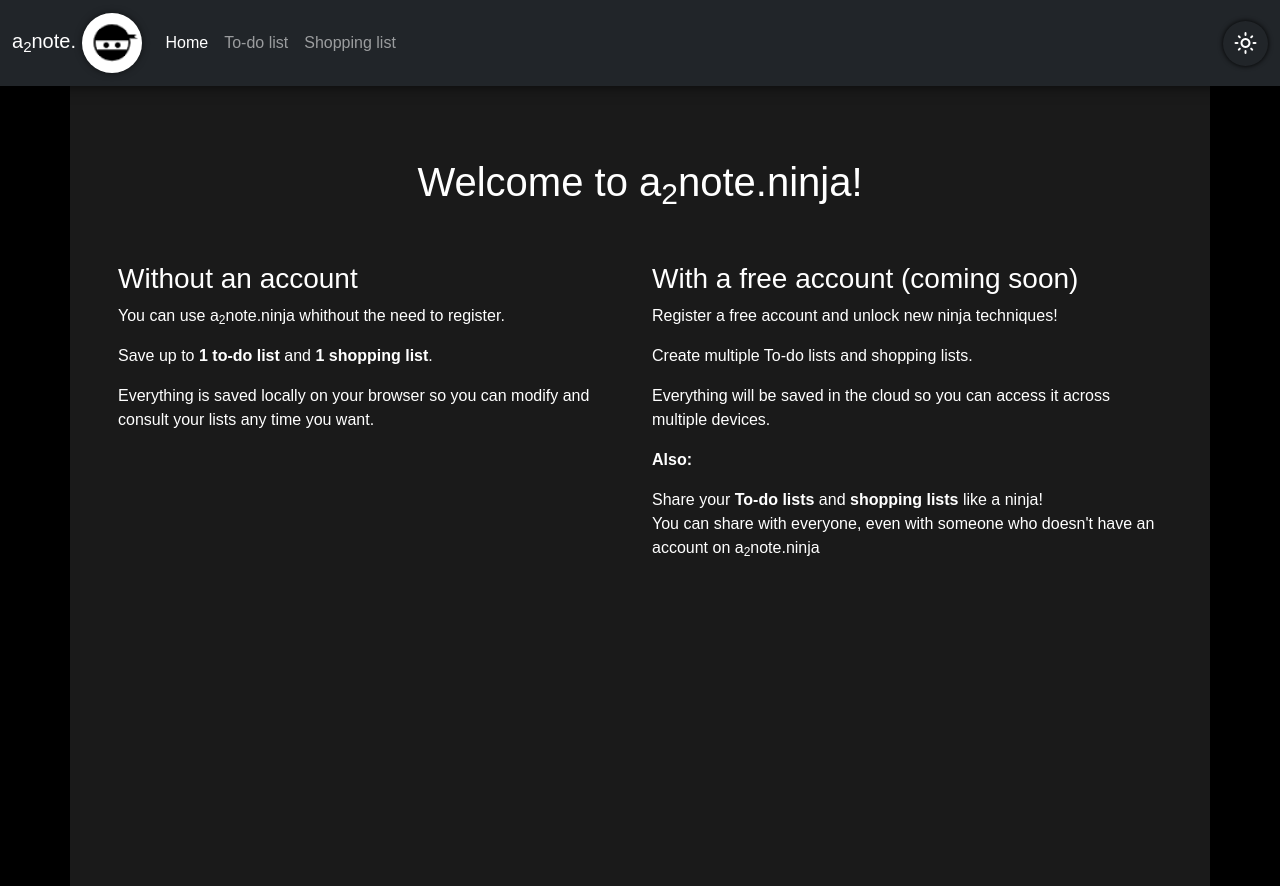
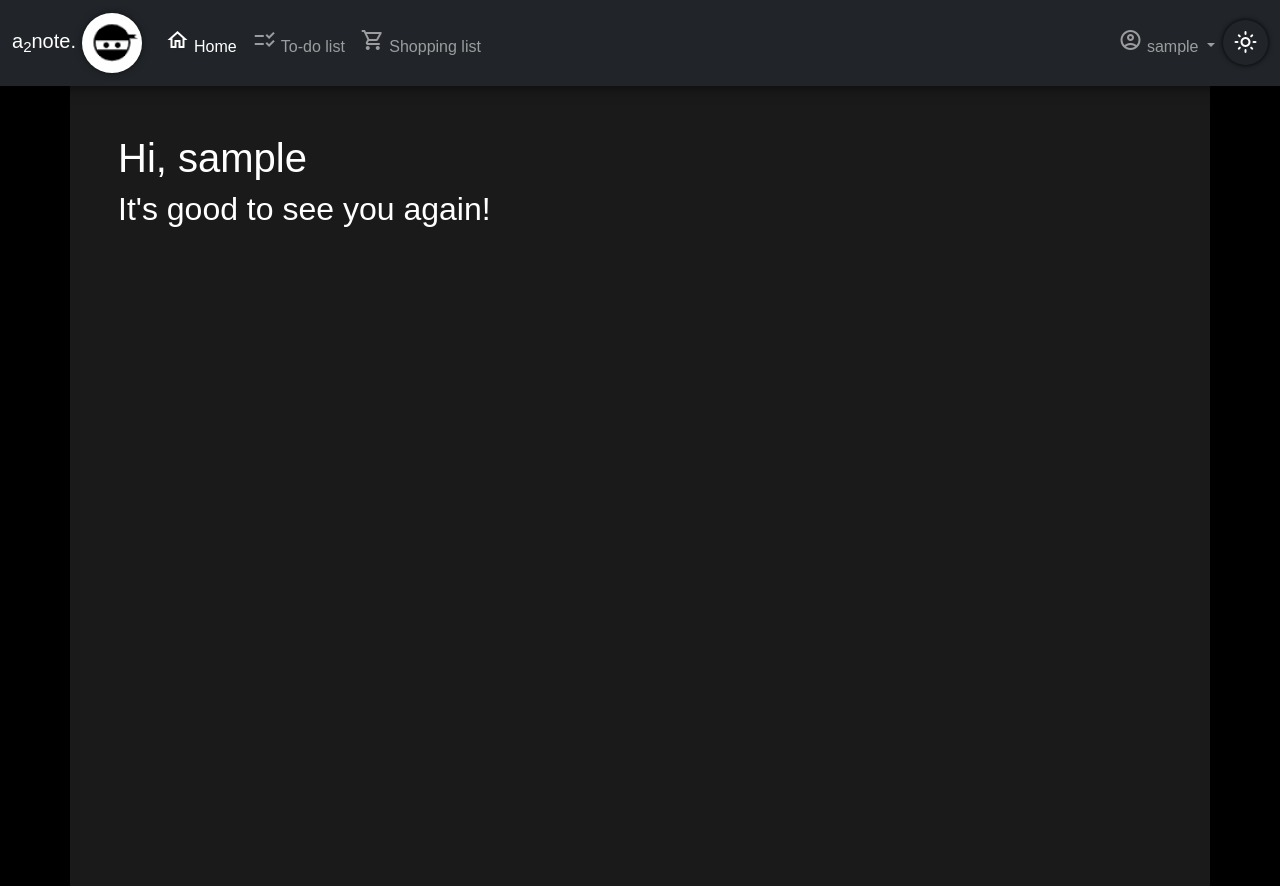
Before and after one commit to alessandro-amadelli/a2note.ninja, a Django app: page / in a window 1280 px wide. Run offline with Django 3.2, Linux system fonts and the light colour scheme; the visitor is signed in with stand-in values (Sample User, id 1).

Commit message:
Added user registration page and backend. Added my_account page in which a user can see his information. Modified navbar with the new menu for logged in users. TO-DO: New pages for creation of lists for authenticated users with different javascripts.

```diff
--- a/a2note/templates/a2note/index.html
+++ b/a2note/templates/a2note/index.html
@@ -10,6 +10,10 @@
 
 {% block body %}
   <div class="container my-container p-5">
+    {% if user.is_authenticated %}
+    <h1 class="intro-0">{% translate 'Hi,' %} {{ user.username }}</h1>
+    <h2>{% translate "It's good to see you again!" %}</h2>
+    {% else %}
     <br>
     <h1 class="intro-0" align="center">{% translate 'Welcome to a<sub>2</sub>note.ninja!' %}</h1>
     <br>
@@ -64,6 +68,7 @@
       </div>
 
     </div>
+    {% endif %}
   </div>
 
 {% endblock %}
--- a/a2note/templates/a2note/navbar.html
+++ b/a2note/templates/a2note/navbar.html
@@ -13,26 +13,42 @@
     <div class="collapse navbar-collapse" id="navbarSupportedContent">
       <ul class="navbar-nav me-auto mb-2 mb-lg-0">
         <li class="nav-item">
-          <a class="nav-link{% if request.resolver_match.url_name == 'index_view' %} active{% endif %}" aria-current="page" href="{% url 'index_view' %}">Home</a>
+          <a class="nav-link{% if request.resolver_match.url_name == 'index_view' %} active{% endif %}" aria-current="page" href="{% url 'index_view' %}">
+            <span class="material-icons-outlined">home</span> Home
+          </a>
         </li>
         <li class="nav-item">
-          <a class="nav-link{% if request.resolver_match.url_name == 'todolist_view' %} active{% endif %}" href="{% url 'todolist_view' %}">To-do list</a>
+          <a class="nav-link{% if request.resolver_match.url_name == 'todolist_view' %} active{% endif %}" href="{% url 'todolist_view' %}">
+            <span class="material-icons-outlined">checklist_rtl</span> To-do list
+          </a>
         </li>
         <li class="nav-item">
-          <a class="nav-link{% if request.resolver_match.url_name == 'shoplist_view' %} active{% endif %}" href="{% url 'shoplist_view' %}">Shopping list</a>
+          <a class="nav-link{% if request.resolver_match.url_name == 'shoplist_view' %} active{% endif %}" href="{% url 'shoplist_view' %}">
+            <span class="material-icons-outlined">shopping_cart</span> Shopping list
+          </a>
         </li>
       </ul>
       <div class="d-flex">
+        <ul class="navbar-nav me-auto mb-2 mb-lg-0">
         {% if not user.is_authenticated %}
-          <ul class="navbar-nav me-auto mb-2 mb-lg-0">
         <li class="nav-item">
           <a class="nav-link{% if request.resolver_match.url_name == 'login_view' %} active{% endif %}" aria-current="page" href="{% url 'login_view' %}">Log in</a>
         </li>
         <li class="nav-item">
           <a class="nav-link{% if request.resolver_match.url_name == 'register_view' %} active{% endif %}" aria-current="page" href="{% url 'register_view' %}">{% translate 'Register' %}</a>
         </li>
+        {% else %}
+        <li class="nav-item dropdown">
+          <a class="nav-link dropdown-toggle" href="#" id="navbarDropdown" role="button" data-bs-toggle="dropdown" aria-expanded="false">
+            <span class="material-icons-outlined">account_circle</span> {{ user.username }}
+          </a>
+          <ul class="dropdown-menu" aria-labelledby="navbarDropdown">
+            <li><a class="dropdown-item" href="{% url 'my_account_view' %}"><span class="material-icons-outlined">badge</span> {% translate 'My account' %}</a></li>
+            <li><a class="dropdown-item" href="{% url 'logout' %}"><span class="material-icons-outlined">logout</span> Logout</a></li>
           </ul>
+        </li>
         {% endif %}
+        </ul>
         <div id="darkModeSelector" aria-label="dark mode toggle">
           <span class="material-icons-outlined">light_mode</span>
         </div>
--- a/a2note/templates/a2note/register.html
+++ b/a2note/templates/a2note/register.html
@@ -46,13 +46,13 @@
           {% translate "That's it." %}
         </p>
         <h4>{% translate 'Where are data stored?' %}</h4>
-        <p>{% translate 'We chose to use existent and secure services to store the data.' %}<br>
+        <p>{% translate "We've chosen to use existent and secure services to store the data." %}<br>
           {% translate 'Account data are saved in a database on Heroku, while to-do lists and shopping lists are saved in a NoSql database on AWS, with standard encryption on rest.' %}
         </p>
 
       </div>
       <div class="form-check">
-        <input class="form-check-input" type="checkbox" id="consentCheck" name="consentCheck" value="consent" />
+        <input class="form-check-input" type="checkbox" id="consentCheck" name="consentCheck" value="consent" required/>
         <label class="form-check-label" for="consentCheck">
           {% translate 'I understand and I wish to proceed.' %}
         </label>
--- a/a2note/urls.py
+++ b/a2note/urls.py
@@ -9,7 +9,8 @@ urlpatterns = [
     path("register/", views.register, name="register_view"),
     path("register_success/", views.register_success, name="register_success"),
     path("login/", auth_views.LoginView.as_view(template_name='a2note/login.html'), name="login_view"),
-    path("logout/", auth_views.LogoutView.as_view()),
+    path("logout/", auth_views.LogoutView.as_view(), name="logout"),
+    path("my_account/", views.my_account_view, name="my_account_view"),
     path("todolist/", views.todolist, name="todolist_view"),
     path("shoplist/", views.shoplist, name="shoplist_view"),
     path("product_list_view/", views.product_list_view, name="product_list_view"),
--- a/a2note/views.py
+++ b/a2note/views.py
@@ -8,6 +8,8 @@ from django.shortcuts import render, redirect
 from django.http import JsonResponse
 
 from django.contrib.auth.models import User
+from a2note.models import AdditionalInfo
+from django.contrib.auth import authenticate, login
 
 #translation
 from django.utils.translation import gettext_lazy as _
@@ -41,8 +43,6 @@ def register_success(request):
         consent = request.POST.get("consentCheck") == "consent"
     except:
         consent = False
-
-    print(username, email, psw0, psw1, consent, sep="\n")
 
     ### Perform checks ###
 
@@ -93,14 +93,23 @@ def register_success(request):
         ip_address = request.META.get('REMOTE_ADDR')
 
     #...user registration TO-DO
+    new_user = User.objects.create_user(username=username, email=email, password=psw0)
+    additional_info = AdditionalInfo(user=new_user, consent_ip=ip_address)
+
+    #Last check and auto login of the new user
+    user = authenticate(username=username, password=psw0)
+    if user:
+        login(request, user)
 
 
     return redirect('index_view')
 
 
-def login(request):
+def login_view(request):
     return render(request, "a2note/login.html")
 
+def my_account_view(request):
+    return render(request, "a2note/my_account.html")
 
 def todolist(request):
 
```
Also changed, not shown: a2note/templates/a2note/my_account.html (added, +52 -0 lines), a2note/locale/it/LC_MESSAGES/django.po, a2note/migrations/0001_initial.py (added), 1 other file. Lines whose indentation alone changed are shown as unchanged.
